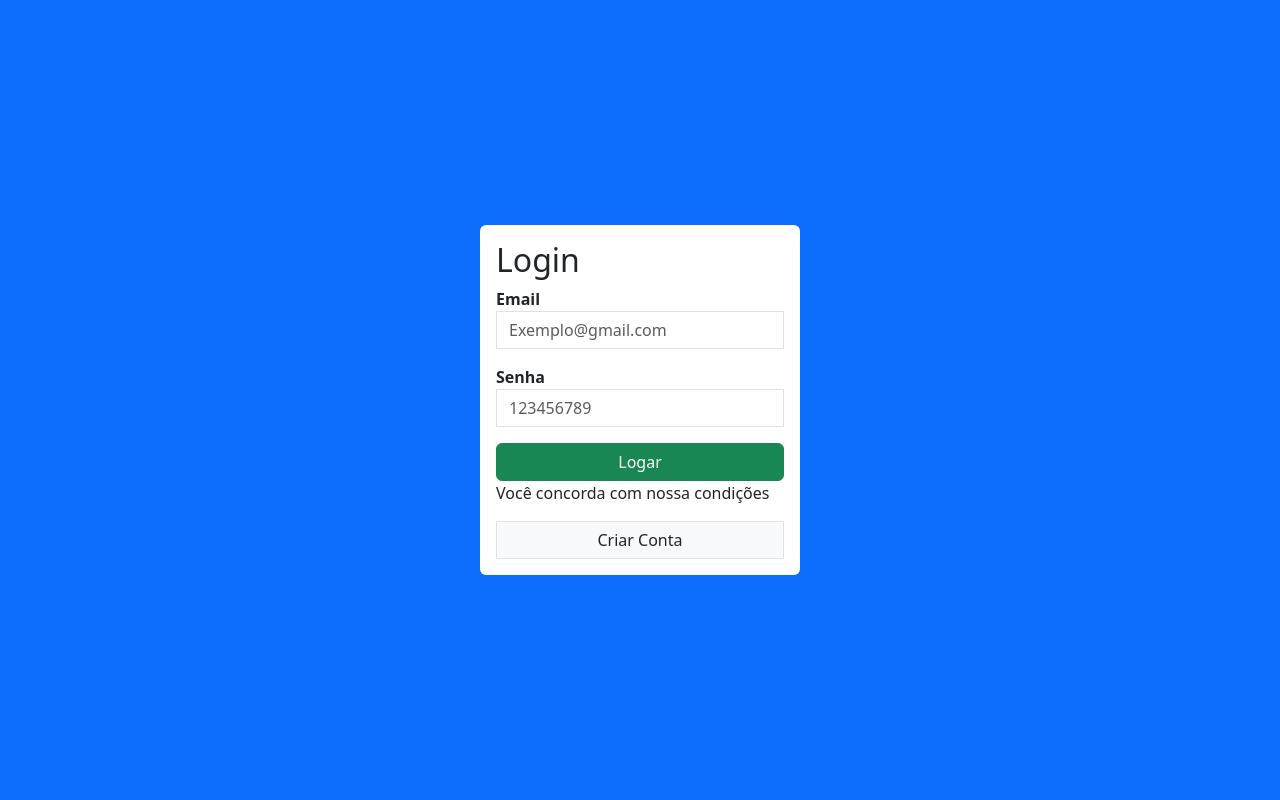
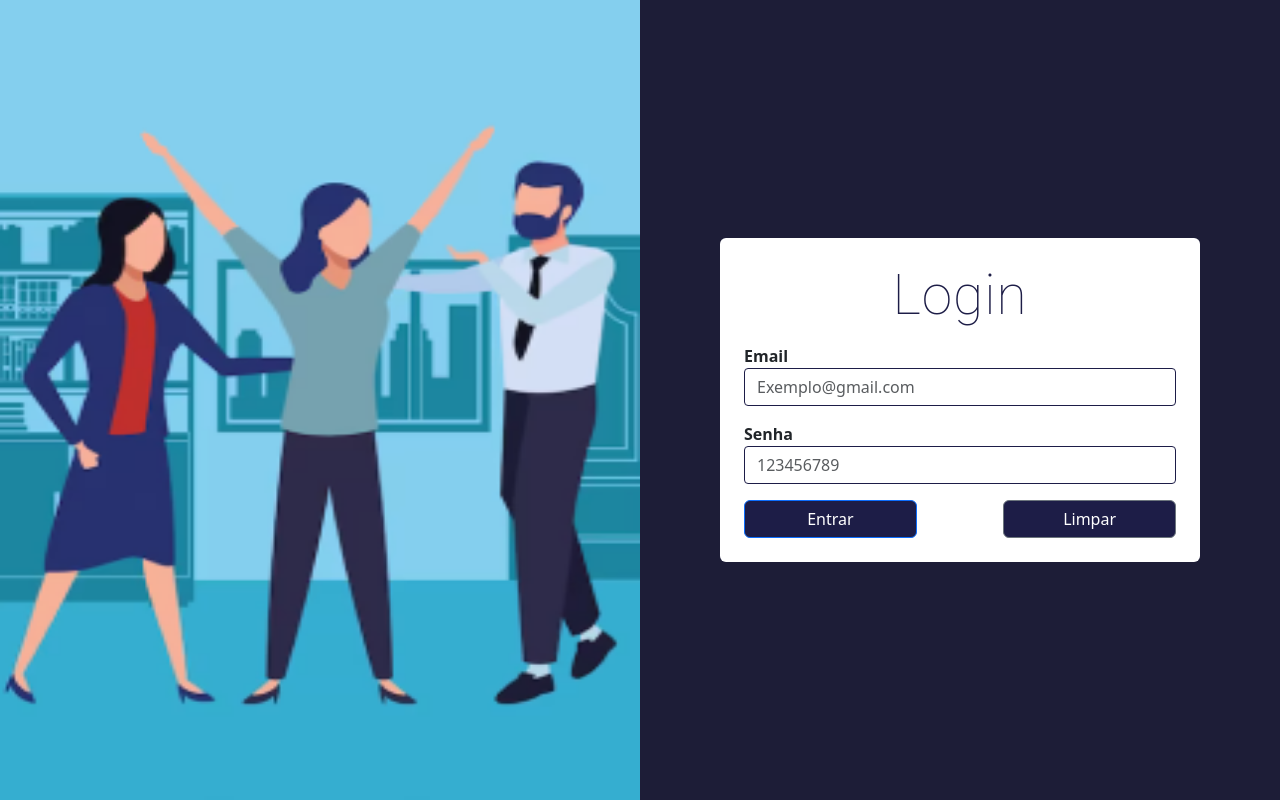
Before and after one commit to MarcosT-800/New-Project-Integrate, a React (Create React App) app in the folder frontend/: page / in a window 1280 px wide. Built offline with nearby package versions, Linux system fonts and the light colour scheme.

Commit message:
style: logins+signup

```diff
--- a/frontend/src/Login.js
+++ b/frontend/src/Login.js
@@ -1,61 +1,111 @@
-import React, { useState } from 'react'
-import {Link, useNavigate} from 'react-router-dom'
-import Validation from './LoginValidation'
-import axios from 'axios'
+import React, { useState } from 'react';
+import { Link, useNavigate } from 'react-router-dom';
+import Validation from './LoginValidation';
+import axios from 'axios';
 
 function Login() {
     const [values, setValues] = useState({
         email: '',
-        senha: ''
-    })
+        senha: '',
+    });
     const navigate = useNavigate();
-    const [errors, setErrors] = useState({})
+    const [errors, setErrors] = useState({});
+
     const handleInput = (event) => {
-        setValues(prev => ({...prev, [event.target.name]: [event.target.value]}))
-    }
+        setValues((prev) => ({
+            ...prev,
+            [event.target.name]: event.target.value,
+        }));
+    };
 
     const handleSubmit = (event) => {
         event.preventDefault();
         const err = Validation(values);
         setErrors(err);
-        if(err.email === "" && err.senha === ""){
-            axios.post('http://localhost:8081/login', values)
-            .then(res => {
-                if(res.data === "Success"){
+
+        if (err.email === '' && err.senha === '') {
+            axios.post('http://localhost:8081/login', values).then((res) => {
+                if (res.data === 'Success') {
                     navigate('/home');
-                }else{
-                    alert("Conta não existe")
+                } else {
+                    alert('Conta não existe');
                 }
-            })
-            .catch(err => console.log(err));
+            }).catch((err) => console.log(err));
         }
-    }
+    };
+
     return (
-
-        <div className='d-flex justify-content-center align-items-center bg-primary vh-100'>
-            <div className='bg-white p-3 rounded w-25'>
-                <h2>Login</h2>
-                <form action="" onSubmit={handleSubmit}>
+        <div
+            className="flex justify-content-center align-items-center vh-100"
+            style={{background: '#1D1D37'}}
+        >
+            <div className="d-flex flex-row w-100 h-100 items-center">
+                <img
+                    src="/backgroundLogin.png"
+                    alt="Imagem de login"
+                    className="img-fluid w-50 ml-3 h-auto"
+                />
+                <div className="d-flex flex-column w-50">
+                    <div className="bg-white p-4 rounded w-75 mx-auto my-auto text-center text-base">
+                    <h2 className="mb-3 text-indigo-900" style={{ color: "#1D1D47", fontFamily: "Roboto", letterSpacing: "1px", fontWeight: "lighter", fontSize: "55px"}}>Login</h2>
+                        <form action="" onSubmit={handleSubmit} className=''>
                             <div className="mb-3">
-                        <label htmlFor="email"><strong>Email</strong></label>
-                        <input type="email" placeholder='Exemplo@gmail.com' name='email'
-                         onChange={handleInput} className='form-control rounded-0'/>
-                        {errors.email && <span className='text-danger'> {errors.email} </span>}
+                                <label htmlFor="email" className="d-flex justify-content-start">
+                                    <strong>Email</strong>
+                                </label>
+                                <input
+                                    type="email"
+                                    placeholder="Exemplo@gmail.com"
+                                    name="email"
+                                    onChange={handleInput}
+                                    className="form-control rounded-1 border-1 border-gray-700 bg-white"
+                                     style={{borderColor: '#1D1D47', border: '1px solid #1D1D47'}}
+                                />
+                                {errors.email && (
+                                    <span className="text-danger"> {errors.email} </span>
+                                )}
                             </div>
                             <div className="mb-3">
-                        <label htmlFor="senha"><strong>Senha</strong></label>
-                        <input type="password" placeholder="123456789" name='senha'
-                        onChange={handleInput} className='form-control rounded-0'/>
-                        {errors.senha && <span className='text-danger'> {errors.senha} </span>}
+                                <label htmlFor="senha" className='d-flex justify-content-start'>
+                                    <strong>Senha</strong>
+                                </label>
+                                <input
+                                    type="password"
+                                    placeholder="123456789"
+                                    name="senha"
+                                    onChange={handleInput}
+                                    className="form-control rounded-1 border-1 border-gray-700 bg-white"
+                                    style={{borderColor: '#1D1D47', border: '1px solid #1D1D47'}}
+                                    />
+                                {errors.senha && (
+                                    <span className="text-danger"> {errors.senha} </span>
+                                )}
                             </div>
-                    <button type='submit' className='btn btn-success w-100'> Logar </button>
-                    <p>Você concorda com nossa condições</p>
-                    <Link to="/opcoes" className='btn btn-default border w-100 bg-light rounded-0'>Criar Conta</Link>
+                            <div className="d-flex justify-content-between">
+        <button
+          type="submit"
+          className="btn btn-primary rounded-2 bg-gradient-to-dark mr-2"
+          style={{background: "#1D1D47", width: '40%'}}
+
+        >
+          Entrar
+        </button>
+        <button
+          type="reset"
+          className="btn btn-secondary rounded-2 bg-gradient-to-dark"
+          style={{background: "#1D1D47", width: '40%'}}
+        >
+          Limpar
+        </button>
+      </div>
     </form>
   </div>
 </div>
 
-    )
+
+            </div>
+        </div>
+    );
 }
 
-export default Login
+export default Login;
--- a/frontend/src/Opcoes.js
+++ b/frontend/src/Opcoes.js
@@ -6,17 +6,45 @@ function Opcoes() {
 
     return (
 
-        <div className='d-flex justify-content-center align-items-center bg-primary vh-100'>
-            <div className='bg-white p-3 rounded w-25'>
-                <h2>Opcoes</h2>
-                <form action="">
-                    <Link to="/signup" className='btn btn-default border w-100 bg-light rounded-0'>Professor</Link>
+        <div
+        className="flex justify-content-center align-items-center vh-100"
+        style={{background: '#1D1D37'}}
+        >
+ <div className="d-flex flex-row w-100 h-100 items-center">
+ <img
+                    src="/backgroundLogin.png"
+                    alt="Imagem de login"
+                    className="img-fluid w-50 ml-3 h-auto"
+                />
+                <div className="d-flex flex-column w-50">
+                <div className="bg-white p-4 rounded w-75 mx-auto my-auto text-center text-base">
+                <h2 className="mb-3 text-indigo-900" style={{ color: "#1D1D47", fontFamily: "Roboto", letterSpacing: "1px", fontWeight: "lighter", fontSize: "55px"}}>Entrar Como</h2>
+                <form action=""
+                className="justify-content-center"
+                style={{display: 'flex', justifyItems: 'center', justifyContent: 'center'}}
 
-                    <Link to="/signup" className='btn btn-default border w-100 bg-light rounded-0'>Professor</Link>
+                >
+                <div className="d-flex flex-column justify-content-center items-center mt-2 w-100"
+                style={{alignItems: 'center'}}
+                >
 
-                    <Link to="/signup" className='btn btn-default border w-100 bg-light rounded-0'>Professor</Link>
+                    <Link to="/signup"
+className="btn btn-secondary rounded-2 bg-gradient-to-dark"
+style={{background: "#1D1D47", width: '70%', fontFamily: 'roboto', fontSize: '27px', letterSpacing: '2px', marginBottom: '15px'}}>Professor</Link>
+
+                    <Link to="/signup"
+className="btn btn-secondary rounded-2 bg-gradient-to-dark"
+style={{background: "#1D1D47", width: '70%', fontFamily: 'roboto', fontSize: '27px', letterSpacing: '2px', marginBottom: '15px' }}
+                    >Autor</Link>
+
+                    <Link to="/signup"
+className="btn btn-secondary rounded-2 bg-gradient-to-dark"
+style={{background: "#1D1D47", width: '70%', fontFamily: 'roboto', fontSize: '27px', letterSpacing: '2px', marginBottom: '15px'}}>Avalidor</Link>
+</div>
                 </form>
             </div>
+        </div>
+        </div>
         </div>
 
     )
--- a/frontend/src/Signup.js
+++ b/frontend/src/Signup.js
@@ -31,33 +31,61 @@ function Signup() {
     }
     return (
 
-        <div className='d-flex justify-content-center align-items-center bg-primary vh-100'>
-            <div className='bg-white p-3 rounded w-25'>
-                <h2>Cadastro</h2>
+        <div className='d-flex justify-content-center align-items-center vh-100'
+        style={{background: '#1D1D37'}}
+        >
+        <div className="d-flex flex-row w-100 h-100 items-center">
+        <img
+                    src="/backgroundLogin.png"
+                    alt="Imagem de login"
+                    className="img-fluid w-50 ml-3 h-auto"
+                />
+                                <div className="d-flex flex-column w-50">
+
+                    <div className="bg-white p-4 rounded w-75 mx-auto my-auto text-center text-base">
+                <h2 className="mb-3 text-indigo-900" style={{ color: "#1D1D47", fontFamily: "Roboto", letterSpacing: "1px", fontWeight: "lighter", fontSize: "65px"}}>Cadastro</h2>
                 <form action="" onSubmit={handleSubmit}>
                     <div className="mb-3">
-                        <label htmlFor="email"><strong>Email</strong></label>
+                        <label htmlFor="email" className="d-flex justify-content-start"><strong>Email</strong></label>
                         <input type="email" placeholder='Exemplo@gmail.com' name='email'
-                        onChange={handleInput} className='form-control rounded-0'/>
+                        onChange={handleInput} className='form-control rounded-2'
+                        style={{borderColor: '#1D1D47', border: '1px solid #1D1D47'}}
+                        />
                         {errors.email && <span className='text-danger'> {errors.email} </span>}
                     </div>
                     <div className="mb-3">
-                        <label htmlFor="senha"><strong>Senha</strong></label>
+                        <label htmlFor="senha" className="d-flex justify-content-start"><strong>Senha</strong></label>
                         <input type="password" placeholder="123456789" name="senha"
-                        onChange={handleInput} className='form-control rounded-0'/>
+                        onChange={handleInput} className='form-control rounded-2'
+                        style={{borderColor: '#1D1D47', border: '1px solid #1D1D47'}}
+                        />
                         {errors.senha && <span className='text-danger'> {errors.senha} </span>}
                     </div>
                     <div className="mb-3">
-                        <label htmlFor="las"><strong>LAS</strong></label>
+                        <label htmlFor="las" className="d-flex justify-content-start"><strong>LAS</strong></label>
                         <input type="las" placeholder="000" name='las'
-                        onChange={handleInput} className='form-control rounded-0'/>
+                        onChange={handleInput}
+                        className='form-control rounded-2'
+                        style={{borderColor: '#1D1D47', border: '1px solid #1D1D47'}}
+
+                        />
                         {errors.las && <span className='text-danger'> {errors.las} </span>}
                     </div>
+
+                    <div className="d-flex justify-content-between">
+
                     <button type="submit" onSubmit={handleSubmit}
-                    className='btn btn-success w-100'> Cadastrar </button>
-                    <p>Você concorda com nossa condições</p>
-                    <Link to="/" className='btn btn-default border w-100 bg-light rounded-0'>Logar</Link>
+                    className='btn btn-success'
+                    style={{background: "#1D1D47", width: '40%'}}
+                    > Cadastrar </button>
+                    <Link to="/" className='btn btn-success border rounded-2'
+                              style={{background: "#1D1D47", width: '40%'}}
+
+                    >Logar</Link>
+                    </div>
                 </form>
+            </div>
+            </div>
             </div>
         </div>
 
--- a/frontend/src/index.css
+++ b/frontend/src/index.css
@@ -1,7 +1,6 @@
 body {
   margin: 0;
-  font-family: -apple-system, BlinkMacSystemFont, 'Segoe UI', 'Roboto', 'Oxygen',
-    'Ubuntu', 'Cantarell', 'Fira Sans', 'Droid Sans', 'Helvetica Neue',
+  font-family:  ' Roboto mono',
     sans-serif;
   -webkit-font-smoothing: antialiased;
   -moz-osx-font-smoothing: grayscale;
```
Also changed, not shown: frontend/public/backgroundLogin.png (added). Lines whose indentation alone changed are shown as unchanged.
